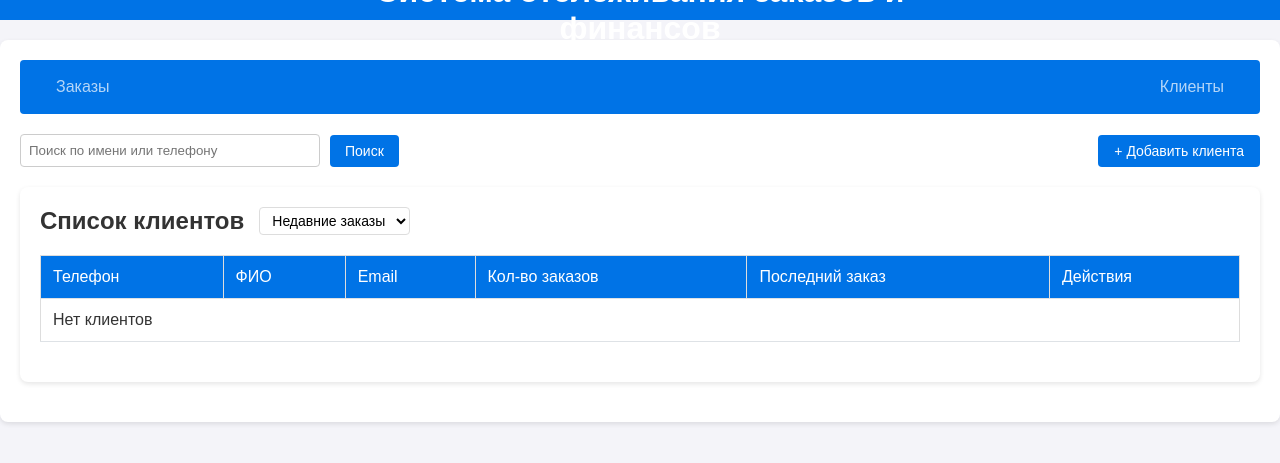
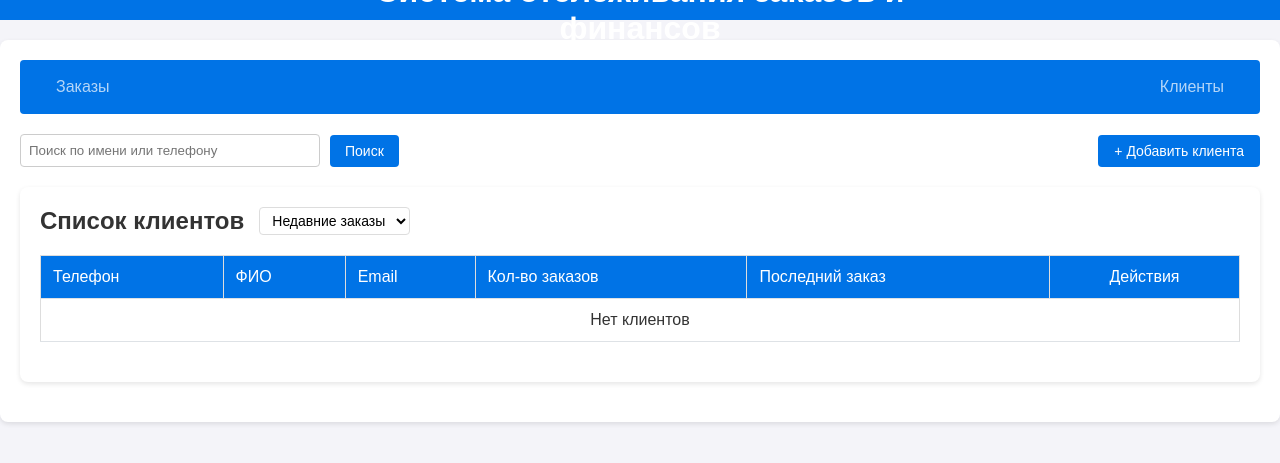
Before and after one commit to kentafar1k/okna, a Django app: template orders/templates/orders/clients.html in a window 1280 px wide. Shown: the top 463 px of the page. Run offline with Django 5.2, Linux system fonts and the light colour scheme; the template is opened without the code that fills it, so the values that code supplies are empty; parts of the project's set-up code (start-up, migrations or seed data) failed here and were passed over.

Commit message:
доделал выравнивание таблиц

```diff
--- a/orders/templates/orders/clients.html
+++ b/orders/templates/orders/clients.html
@@ -178,6 +178,7 @@ function deleteClient(clientId, clientName) {
     gap: 4px;
     align-items: center;
     white-space: nowrap;
+    justify-content: center;
 }
 
 .button {
@@ -297,5 +298,11 @@ th {
 .button:hover {
     background-color: #005bb5;
 }
+
+/* Добавляем стиль для выравнивания столбца действий */
+th:last-child,
+td:last-child {
+    text-align: center;  /* Выравнивание по центру */
+}
 </style>
 {% endblock %}
```
Also changed, not shown: 1 other file.
